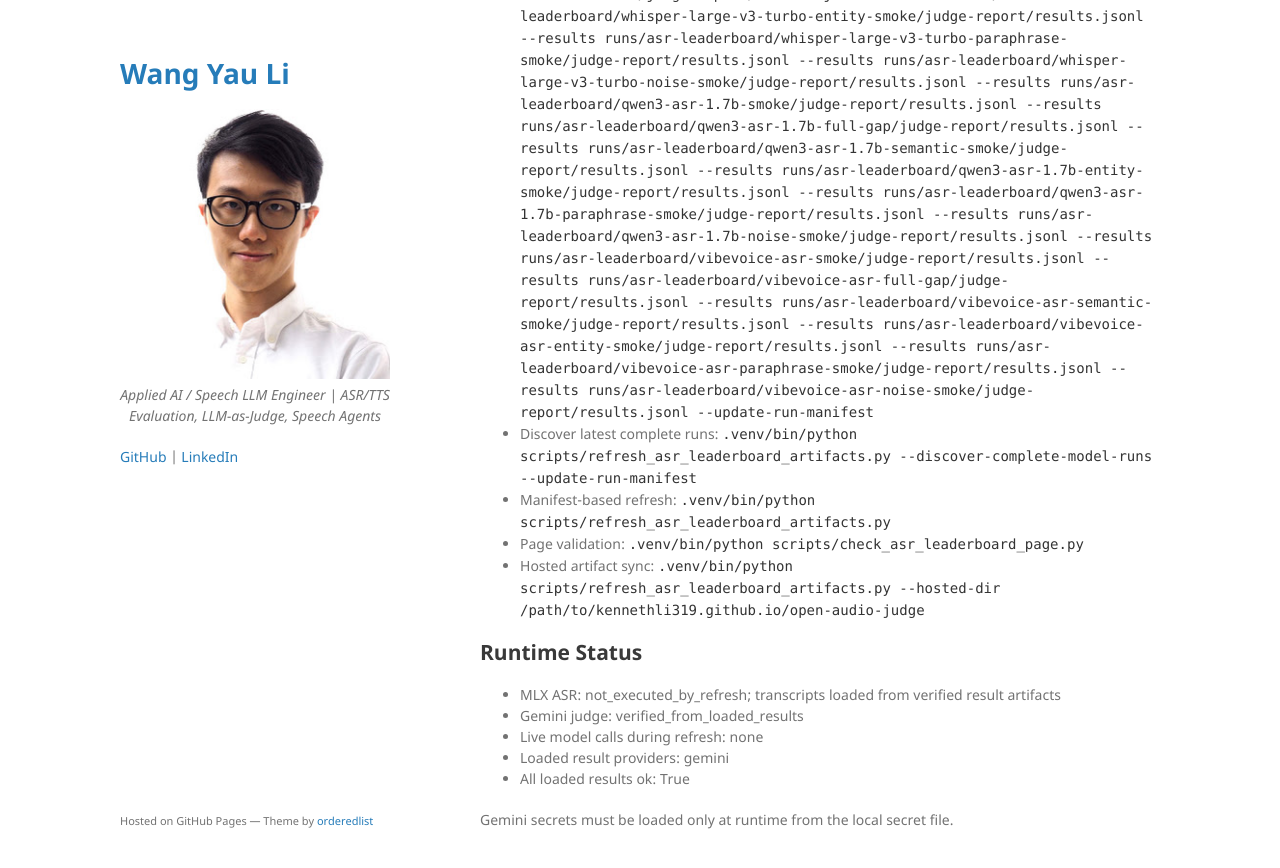
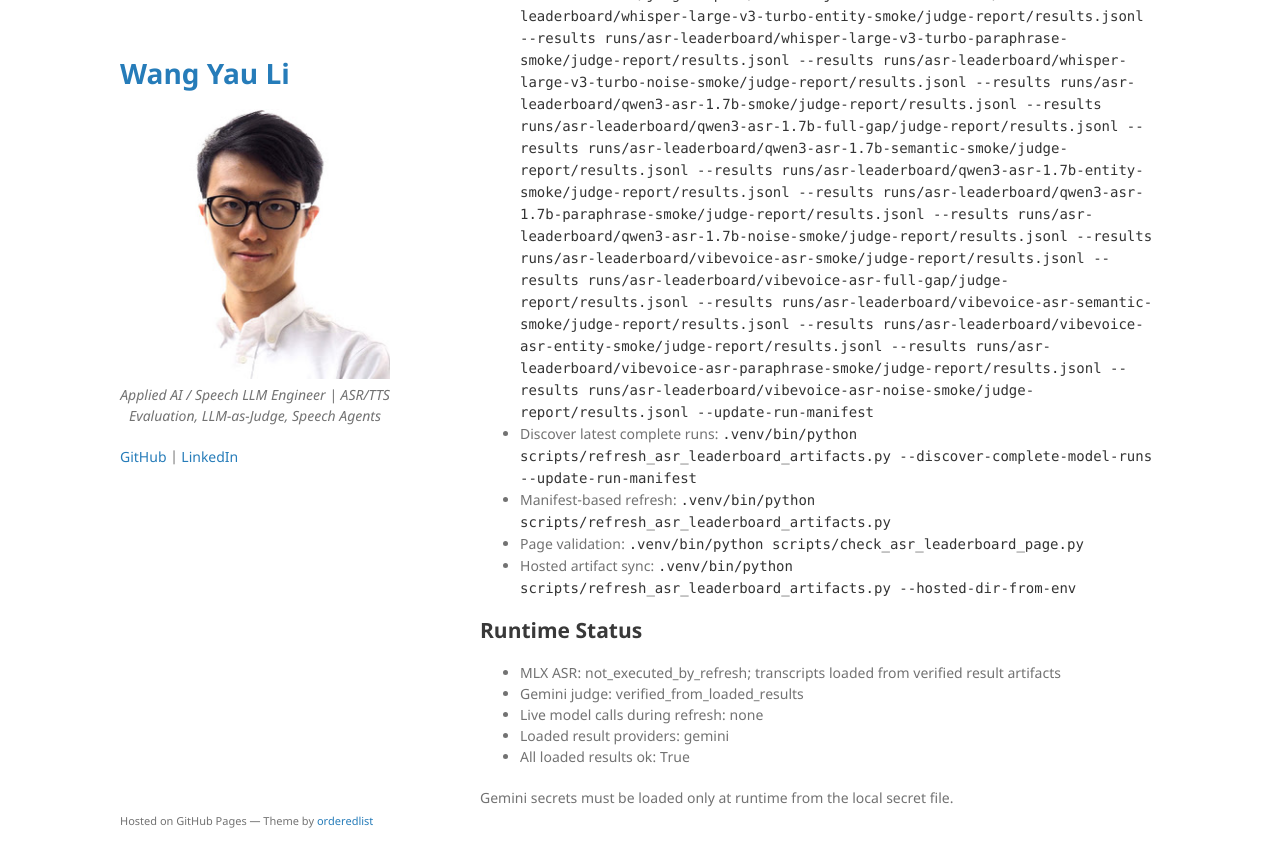
Before and after one commit to kennethli319/kennethli319.github.io, a Jekyll site: the page built from open-audio-judge/asr-leaderboard-refresh-report.md, in a window 1280 px wide and 900 px high, scrolled down 5954 px. Shown: the top 868 px of the window. Built offline with Jekyll 4.4.1, drawn with Linux system fonts in a browser that asks for light colours; our own code applies the rules of GitHub Pages for plain Markdown files.

Commit message:
Sync ASR leaderboard env refresh artifacts

```diff
--- a/open-audio-judge/asr-leaderboard-demo.html
+++ b/open-audio-judge/asr-leaderboard-demo.html
@@ -169,7 +169,7 @@
         <tr><td><code>mlx-community/whisper-large-v3-turbo-asr-fp16</code></td><td>5 cases, 94.8 avg, 4 accurate, 1 needs_review</td><td>5 cases, 92.0 avg, 4 accurate, 1 needs_review</td><td>5 cases, 93.4 avg, 4 accurate, 1 needs_review</td><td>5 cases, 90.6 avg, 4 accurate, 1 inaccurate</td><td>5 cases, 88.6 avg, 4 accurate, 1 inaccurate</td><td>5 cases, 97.6 avg, 5 accurate</td><td>5 cases, 96.6 avg, 5 accurate</td></tr>
       </tbody>
     </table>
-    <p class="muted">Total Gemini judge samples: 315. Refresh this block with <code>.venv/bin/python scripts/refresh_asr_leaderboard_artifacts.py</code> after rerunning the verified ASR model jobs. The combined local report is <code>runs/asr-leaderboard/full-35-combined/report.html</code> and the committed summary artifact is <code>docs/asr-leaderboard-summary.json</code>. The generated refresh report is <code>docs/asr-leaderboard-refresh-report.md</code>. The committed run manifest is <code>docs/asr-leaderboard-run-manifest.json</code>, with coverage validation in <code>docs/asr-leaderboard-manifest-validation.json</code> and seed-manifest validation in <code>docs/asr-seed-manifest-validation.json</code>. The next-refresh plan is <code>docs/asr-leaderboard-next-runs.json</code>, and the hosted artifact manifest is <code>docs/asr-leaderboard-hosted-manifest.json</code>. The artifact bundle index is <code>docs/asr-leaderboard-artifacts.json</code>; together they include the source result files, complete model/category matrix, missing-cell guidance, hosted copy map, and reproducible refresh workflow. Pass <code>--hosted-dir /path/to/kennethli319.github.io/open-audio-judge</code> to copy the same verified artifacts into the hosted Pages checkout.</p>
+    <p class="muted">Total Gemini judge samples: 315. Refresh this block with <code>.venv/bin/python scripts/refresh_asr_leaderboard_artifacts.py</code> after rerunning the verified ASR model jobs. The combined local report is <code>runs/asr-leaderboard/full-35-combined/report.html</code> and the committed summary artifact is <code>docs/asr-leaderboard-summary.json</code>. The generated refresh report is <code>docs/asr-leaderboard-refresh-report.md</code>. The committed run manifest is <code>docs/asr-leaderboard-run-manifest.json</code>, with coverage validation in <code>docs/asr-leaderboard-manifest-validation.json</code> and seed-manifest validation in <code>docs/asr-seed-manifest-validation.json</code>. The next-refresh plan is <code>docs/asr-leaderboard-next-runs.json</code>, and the hosted artifact manifest is <code>docs/asr-leaderboard-hosted-manifest.json</code>. The artifact bundle index is <code>docs/asr-leaderboard-artifacts.json</code>; together they include the source result files, complete model/category matrix, missing-cell guidance, hosted copy map, and reproducible refresh workflow. Pass <code>ASR_LEADERBOARD_HOSTED_DIR</code> with <code>--hosted-dir-from-env</code> to copy the same verified artifacts into the hosted Pages checkout.</p>
 
     <h2>Generated Refresh Workflow</h2>
     <p class="muted">These commands are generated from the same workflow metadata written to <code>docs/asr-leaderboard-summary.json</code> and <code>docs/asr-leaderboard-refresh-report.md</code>.</p>
@@ -182,7 +182,7 @@
         <tr><td>Discover latest complete runs</td><td><code>.venv/bin/python scripts/refresh_asr_leaderboard_artifacts.py --discover-complete-model-runs --update-run-manifest</code></td></tr>
         <tr><td>Refresh committed artifacts</td><td><code>.venv/bin/python scripts/refresh_asr_leaderboard_artifacts.py</code></td></tr>
         <tr><td>Check generated page</td><td><code>.venv/bin/python scripts/check_asr_leaderboard_page.py</code></td></tr>
-        <tr><td>Sync hosted artifacts</td><td><code>.venv/bin/python scripts/refresh_asr_leaderboard_artifacts.py --hosted-dir /path/to/kennethli319.github.io/open-audio-judge</code></td></tr>
+        <tr><td>Sync hosted artifacts</td><td><code>.venv/bin/python scripts/refresh_asr_leaderboard_artifacts.py --hosted-dir-from-env</code></td></tr>
       </tbody>
     </table>
 
--- a/open-audio-judge/asr-leaderboard-refresh-report.md
+++ b/open-audio-judge/asr-leaderboard-refresh-report.md
@@ -125,7 +125,7 @@ This generated report summarizes the verified ASR leaderboard artifact set.
 - Discover latest complete runs: `.venv/bin/python scripts/refresh_asr_leaderboard_artifacts.py --discover-complete-model-runs --update-run-manifest`
 - Manifest-based refresh: `.venv/bin/python scripts/refresh_asr_leaderboard_artifacts.py`
 - Page validation: `.venv/bin/python scripts/check_asr_leaderboard_page.py`
-- Hosted artifact sync: `.venv/bin/python scripts/refresh_asr_leaderboard_artifacts.py --hosted-dir /path/to/kennethli319.github.io/open-audio-judge`
+- Hosted artifact sync: `.venv/bin/python scripts/refresh_asr_leaderboard_artifacts.py --hosted-dir-from-env`
 
 ## Runtime Status
 
--- a/open-audio-judge/asr-leaderboard-summary.json
+++ b/open-audio-judge/asr-leaderboard-summary.json
@@ -315,9 +315,9 @@
     "hosted_artifact_command": [
       ".venv/bin/python",
       "scripts/refresh_asr_leaderboard_artifacts.py",
-      "--hosted-dir",
-      "/path/to/kennethli319.github.io/open-audio-judge"
+      "--hosted-dir-from-env"
     ],
+    "hosted_artifact_env_var": "ASR_LEADERBOARD_HOSTED_DIR",
     "local_secret_env_command": [
       "source",
       "/Users/wangyauli/.openclaw/secrets/open-audio-judge-gemini.env"
```
Also changed, not shown: open-audio-judge/asr-leaderboard-artifacts.json (+6 -6 lines), open-audio-judge/asr-leaderboard-hosted-manifest.json (+7 -7 lines).
